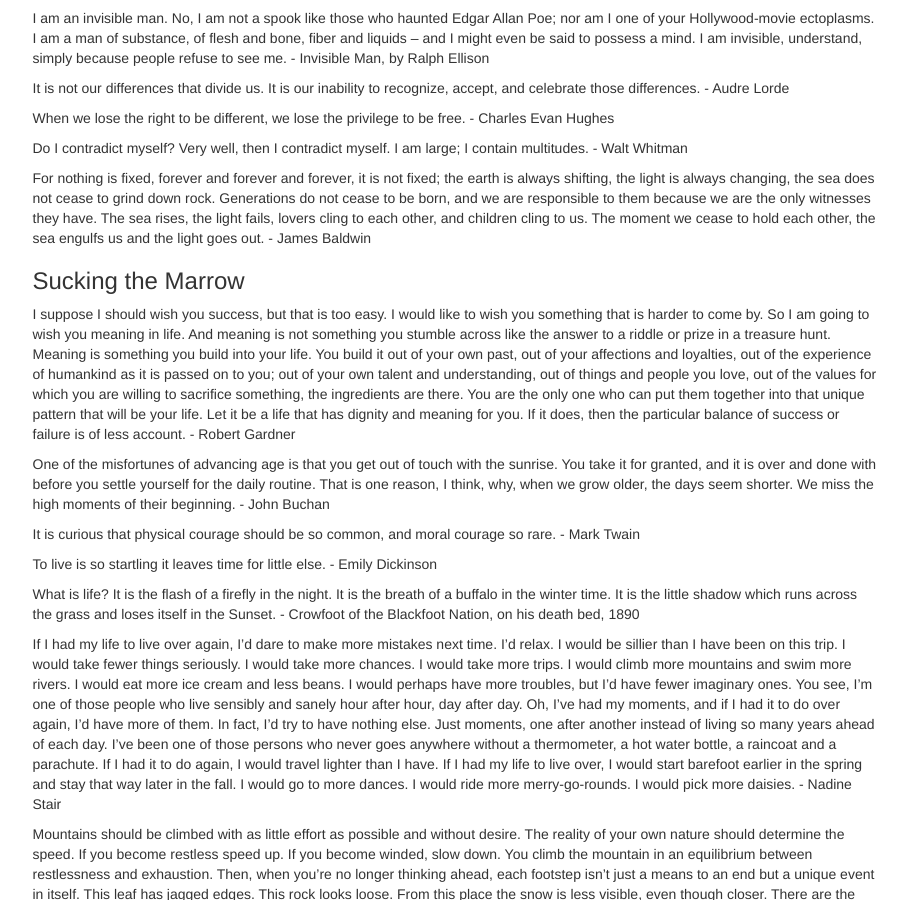
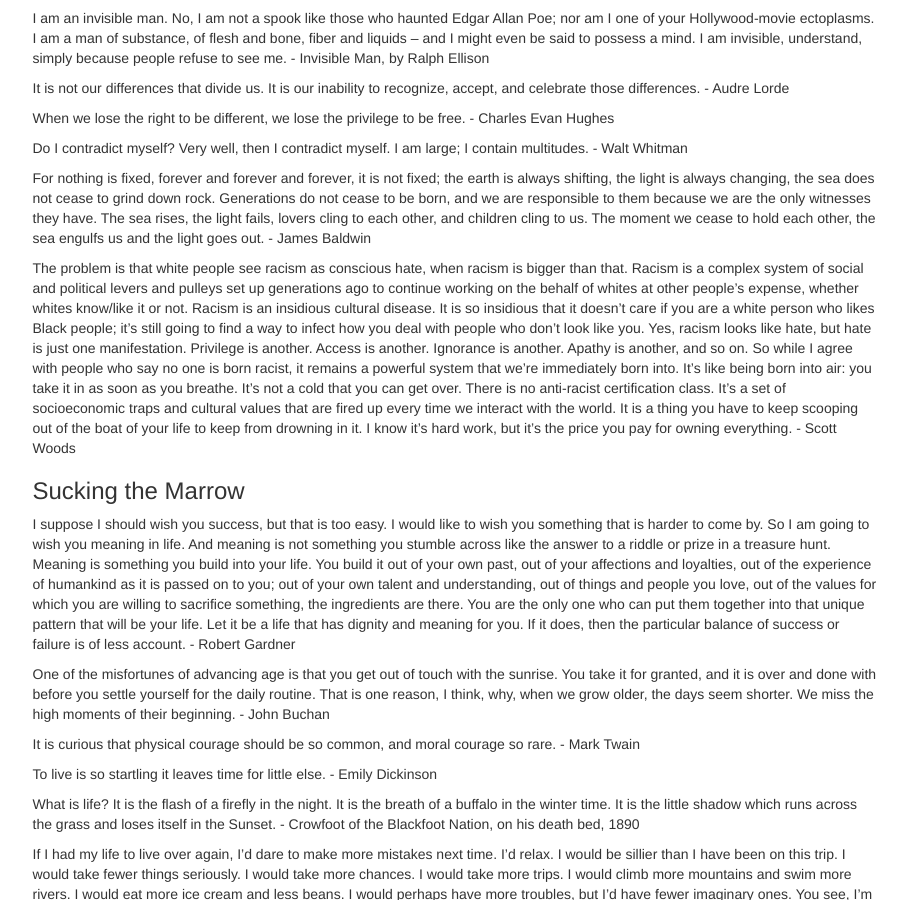
Before and after one commit to neo-project/global-blockchain-compliance-hub, a Jekyll site: the page built from _posts/1111-11-11-readings.md, in a window 1280 px wide and 900 px high, scrolled down 491 px. Shown: the whole window, without its empty margins (330-1237 px from the left). Built offline with Jekyll 4.4.1, drawn with Linux system fonts in a browser that asks for light colours; nearby versions of some CDN libraries; comment, search, counter and statistics services are not loaded.

Commit message:
Update 1111-11-11-readings.md
added Lynn's quote

```diff
--- a/_posts/1111-11-11-readings.md
+++ b/_posts/1111-11-11-readings.md
@@ -31,6 +31,10 @@ Very well, then I contradict myself.
 I am large; I contain multitudes. - Walt Whitman
 
 For nothing is fixed, forever and forever and forever, it is not fixed; the earth is always shifting, the light is always changing, the sea does not cease to grind down rock. Generations do not cease to be born, and we are responsible to them because we are the only witnesses they have. The sea rises, the light fails, lovers cling to each other, and children cling to us. The moment we cease to hold each other, the sea engulfs us and the light goes out. - James Baldwin
+
+The problem is that white people see racism as conscious hate, when racism is bigger than that. Racism is a complex system of social and political levers and pulleys set up generations ago to continue working on the behalf of whites at other people’s expense, whether whites know/like it or not. Racism is an insidious cultural disease. It is so insidious that it doesn’t care if you are a white person who likes Black people; it’s still going to find a way to infect how you deal with people who don’t look like you.
+Yes, racism looks like hate, but hate is just one manifestation. Privilege is another. Access is another. Ignorance is another. Apathy is another, and so on. So while I agree with people who say no one is born racist, it remains a powerful system that we’re immediately born into. It’s like being born into air: you take it in as soon as you breathe.
+It’s not a cold that you can get over. There is no anti-racist certification class. It’s a set of socioeconomic traps and cultural values that are fired up every time we interact with the world. It is a thing you have to keep scooping out of the boat of your life to keep from drowning in it. I know it’s hard work, but it’s the price you pay for owning everything. - Scott Woods
 
 ### Sucking the Marrow
 
```
